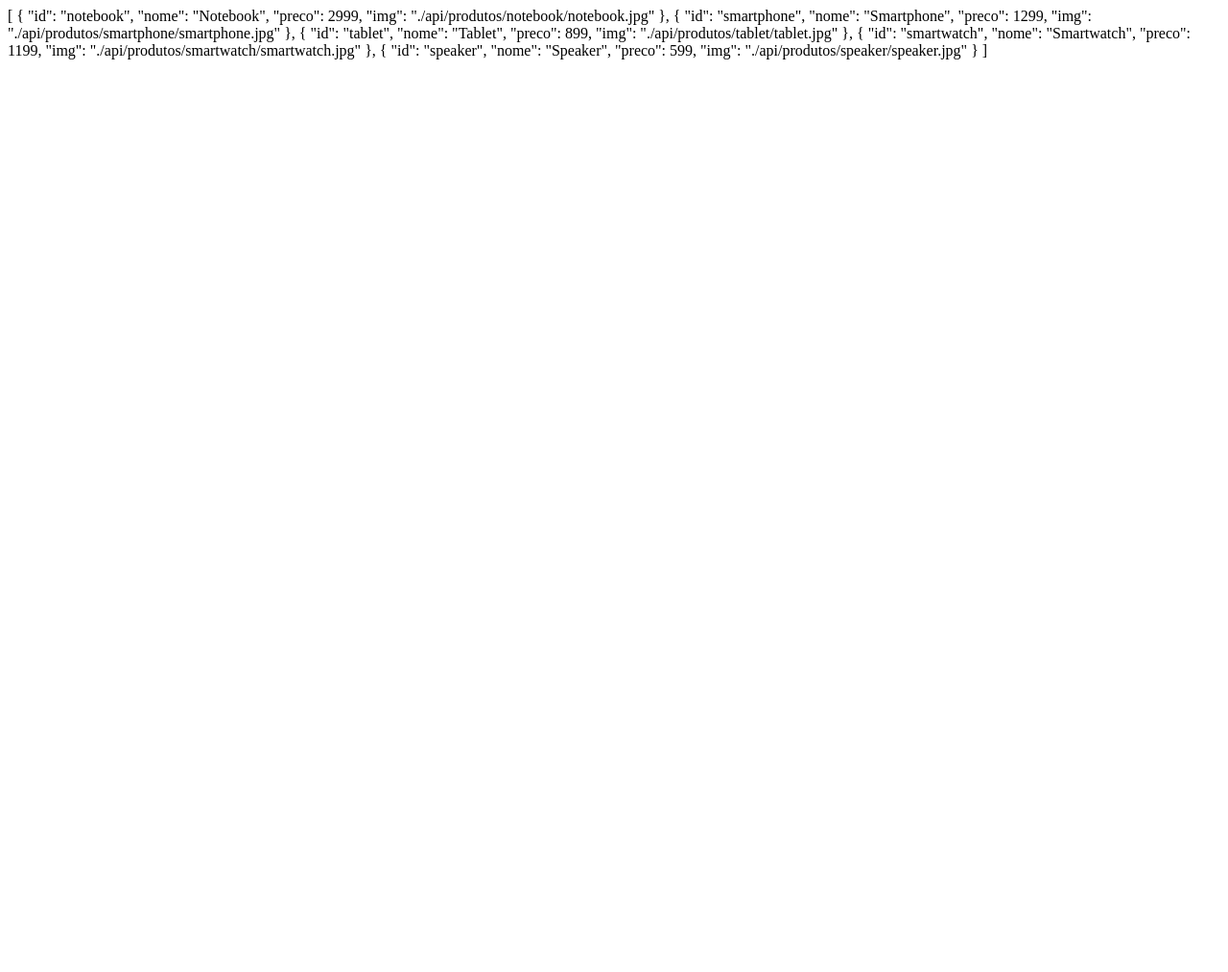
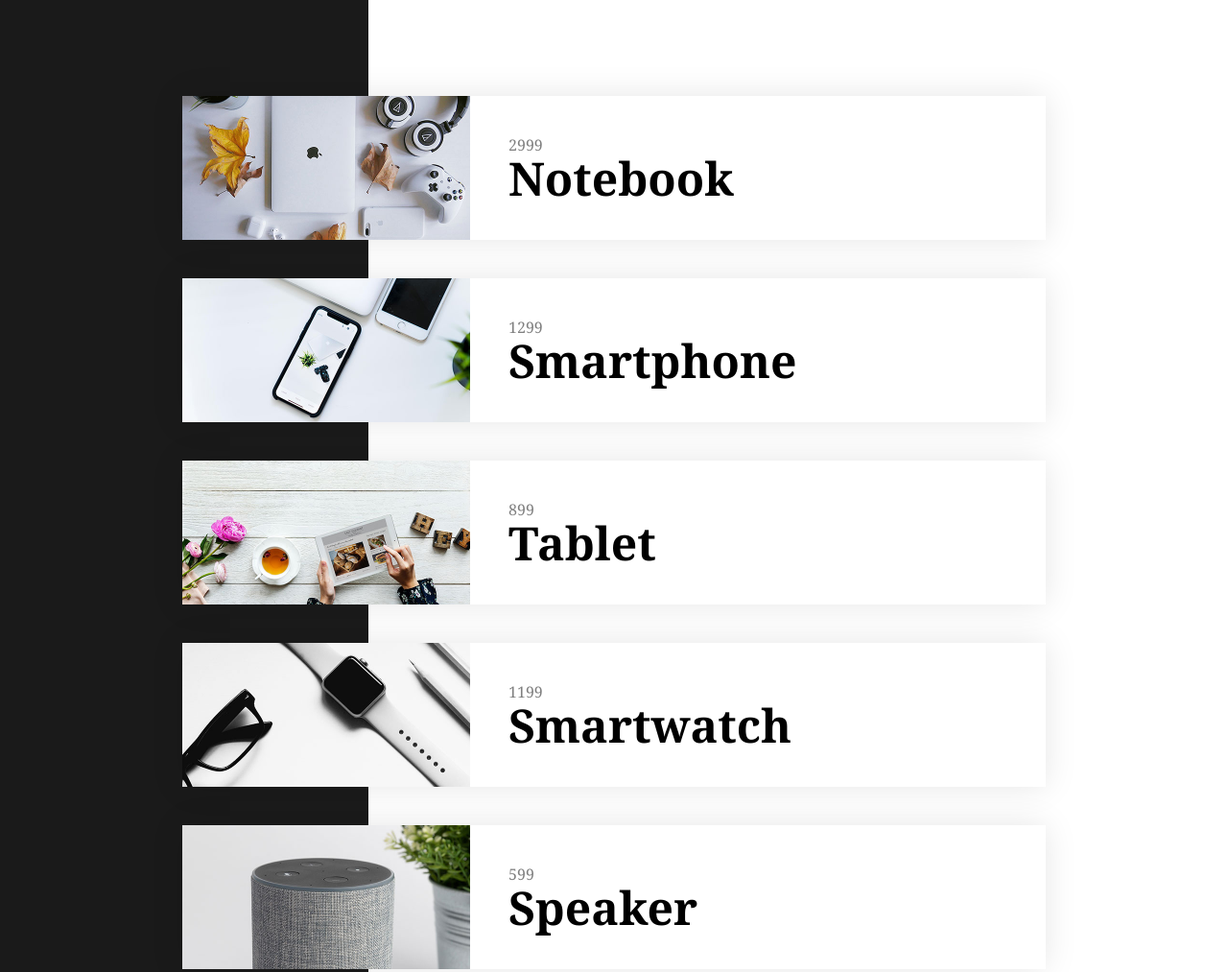
Before and after one commit to pedrogutierresbr/shopping-cart-vuejs, a plain HTML site: page index.html in a window 1280 px wide. Shown: the top 1013 px of the page at 96% size. Before the commit the page ends 800 px from the top, so only its background shows below. Drawn offline with Linux system fonts and the light colour scheme.

Commit message:
created product list and styled

```diff
--- a/app.js
+++ b/app.js
@@ -1,17 +1,17 @@
 const vm = new Vue({
 	el: "#app",
 	data: {
-		products: [],
+		produtos: [],
 	},
 	methods: {
-		async getProducts() {
+		async pegarProdutos() {
 			const url = "./api/produtos.json";
-			const products = await fetch(url)
+			const produtos = await fetch(url)
 				.then((response) => response.json())
-				.then((data) => (this.products = data));
+				.then((data) => (this.produtos = data));
 		},
 	},
 	created() {
-		this.getProducts();
+		this.pegarProdutos();
 	},
 });
--- a/index.html
+++ b/index.html
@@ -5,11 +5,23 @@
 		<meta http-equiv="X-UA-Compatible" content="IE=edge" />
 		<meta name="viewport" content="width=device-width, initial-scale=1.0" />
 		<script src="./vue.min.js"></script>
+		<link rel="preconnect" href="https://fonts.googleapis.com" />
+		<link href="https://fonts.googleapis.com/css2?family=Noto+Serif:wght@400;700&display=swap" rel="stylesheet" />
 		<link rel="stylesheet" href="./style.css" />
 		<title>Shopping Cart</title>
 	</head>
 	<body>
-		<div id="app">{{products}}</div>
+		<div id="app">
+			<section class="produtos">
+				<div class="produto" v-for="(produto, id) in produtos" :key="produto.id">
+					<img :src="produto.img" :alt="produto.img" class="produto_img" />
+					<div class="produto_info">
+						<span class="produto_preco">{{produto.preco}}</span>
+						<h2 class="produto_titulo">{{produto.nome}}</h2>
+					</div>
+				</div>
+			</section>
+		</div>
 
 		<script src="./app.js"></script>
 	</body>
--- a/style.css
+++ b/style.css
@@ -0,0 +1,47 @@
+* {
+	padding: 0;
+	margin: 0;
+	box-sizing: border-box;
+}
+
+body {
+	background: linear-gradient(to right, #1a1a1a 30%, #fff 30%);
+	font-family: "Noto Serif";
+}
+
+ul {
+	list-style: none;
+}
+
+#app {
+	padding: 0 80px;
+}
+
+/* Lista Produtos */
+
+.produtos {
+	max-width: 900px;
+	margin: 100px auto 0 auto;
+}
+
+.produto {
+	display: flex;
+	align-items: center;
+	margin-bottom: 40px;
+	background: #fff;
+	box-shadow: 0 0 2rem rgba(0, 0, 0, 0.1);
+}
+
+.produto_img {
+	max-width: 300px;
+	margin-right: 40px;
+}
+
+.produto_titulo {
+	font-size: 3rem;
+	line-height: 1;
+}
+
+.produto_preco {
+	color: rgba(0, 0, 0, 0.5);
+}
```
